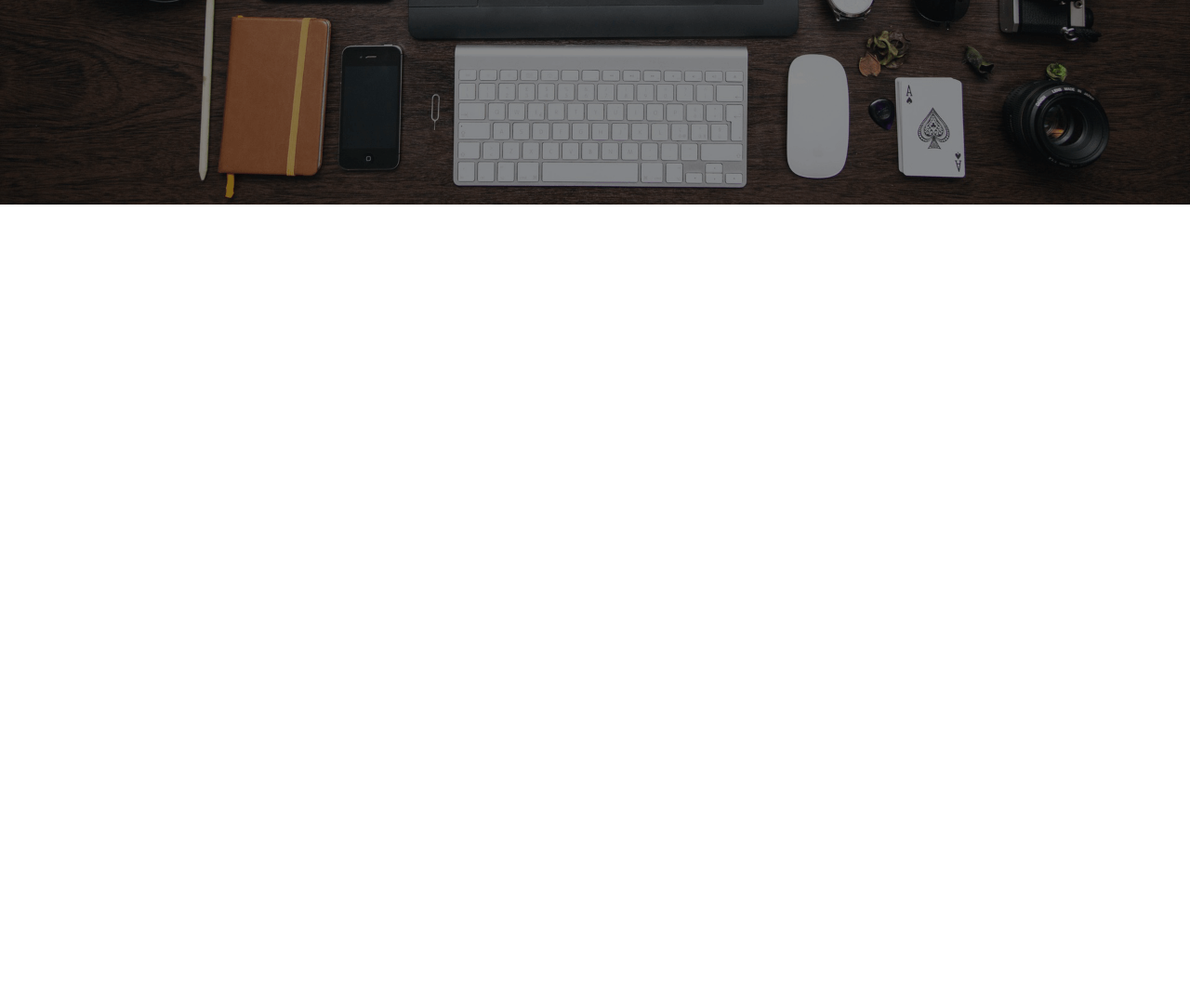
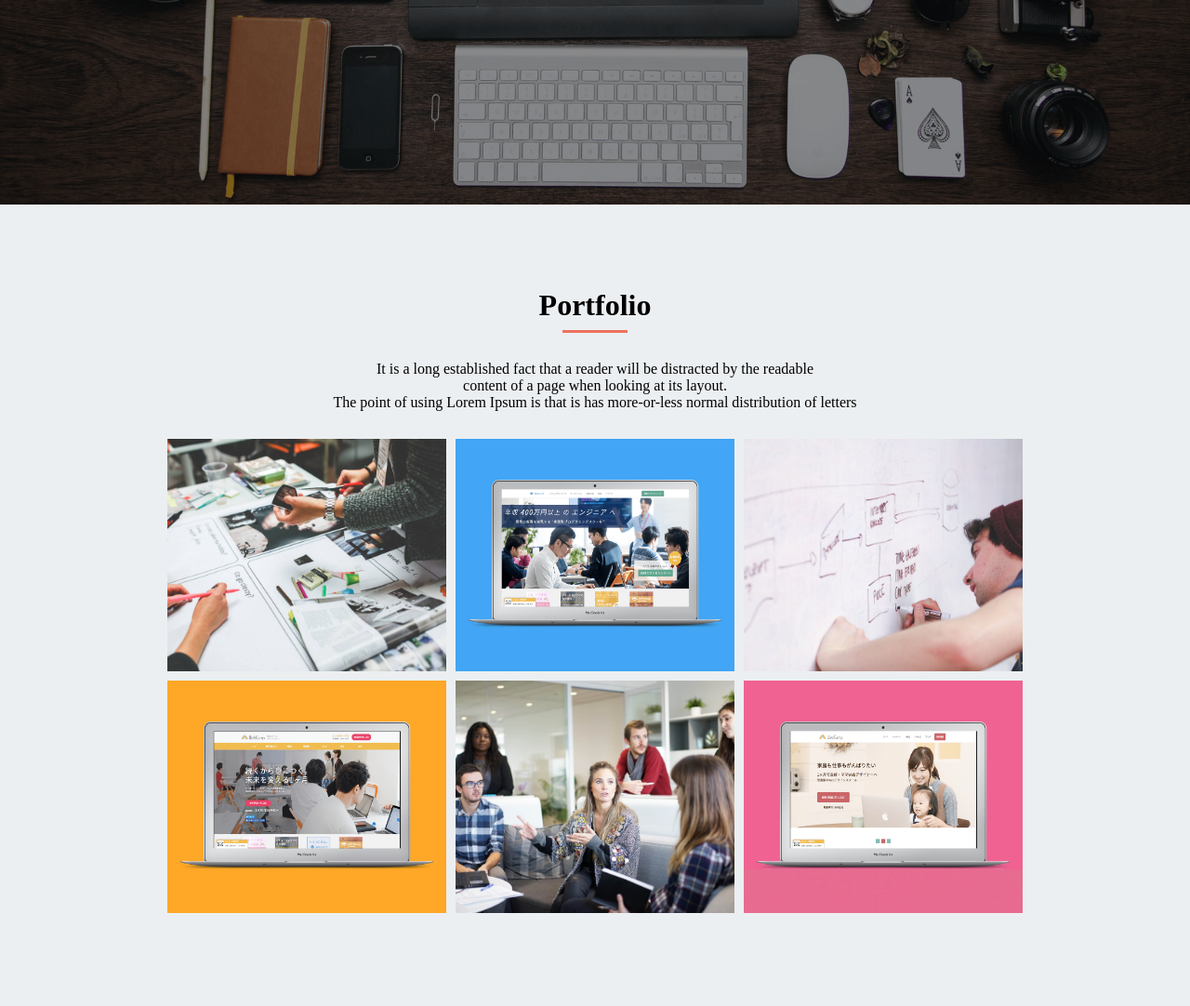
Before and after one commit to piyoraik/walstask, a plain HTML site: page index.html in a window 1280 px wide. Shown: the part 500-1582 px from the top of the page at 93% size. Before the commit the page ends 800 px from the top, so only its background shows below. Drawn offline with Linux system fonts and the light colour scheme.

Commit message:
[UPDATE]ポートフォリオの追加

```diff
--- a/index.html
+++ b/index.html
@@ -25,5 +25,25 @@
                <span class="mv-text">simply dummy text of the printhing</span>
            </section>
         </div>
+        <div class="box1">
+            <div class="portfolio">
+                <section class="portfolio-box">
+                    <h2>Portfolio</h2>
+                    <p class="portfolio-text">
+                        It is a long established fact that a reader will be distracted by the readable<br>
+                        content of a page when looking at its layout.<br>
+                        The point of using Lorem Ipsum is that is has more-or-less normal distribution of letters
+                    </p>
+                </section>
+                <div class="portfolio-main clearfix">
+                    <div class="img1 portfolio-img"></div>
+                    <div class="img2 portfolio-img"></div>
+                    <div class="img3 portfolio-img"></div>
+                    <div class="img4 portfolio-img"></div>
+                    <div class="img5 portfolio-img"></div>
+                    <div class="img6 portfolio-img"></div>
+                </div>
+            </div>
+        </div>
     </body>
 </html>
--- a/style.css
+++ b/style.css
@@ -60,3 +60,80 @@ header li {
     font-size: 20px;
     color: #FAFAFA;
 }
+
+.box1 {
+    background-color: #ECEFF1;
+}
+
+.portfolio {
+    margin: 0 auto;
+    width: 920px;
+}
+
+.portfolio-box {
+    text-align: center;
+    padding-top: 90px;
+}
+
+.portfolio-box h2 {
+    font-size: 32px;
+    color: #000000;
+}
+
+.portfolio-box h2::after {
+    display: block;
+    content: "";
+    border-bottom: solid 3px;
+    border-color: #EC715F;
+    width: 70px;
+    margin: 8px auto 0;
+}
+
+.portfolio-text {
+    padding-top: 30px;
+    color: #000000;
+    font-size: 16px;
+}
+
+.portfolio-main {
+    padding-top: 30px;
+    padding-bottom: 90px;
+}
+
+.portfolio-img {
+    width: 300px;
+    height: 250px;
+    background-position: center;
+    background-size: cover;
+    float: left;
+    margin-right: 10px;
+    margin-bottom: 10px;
+}
+
+.portfolio-img:nth-child(3n) {
+    margin-right: 0;
+}
+
+.img1 {
+    background-image: url(img/sketch.jpg);
+}
+
+.img2 {
+    background-image: url(img/websuku.png);
+}
+
+.img3 {
+    background-image: url(img/write.jpg);
+}
+
+.img4 {
+    background-image: url(img/webcamp.png);
+}
+
+.img5 {
+    background-image: url(img/talk.jpg);
+}
+
+.img6 {
+    background-image: url(img/webcamp-mother.png);
+}
```
